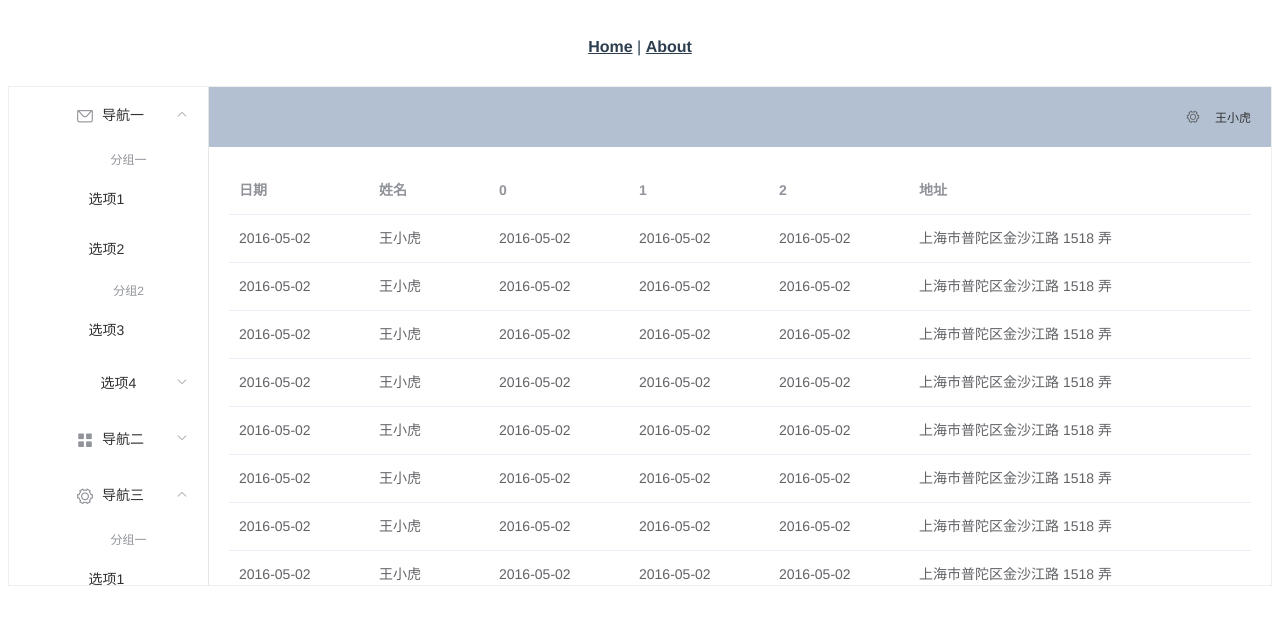
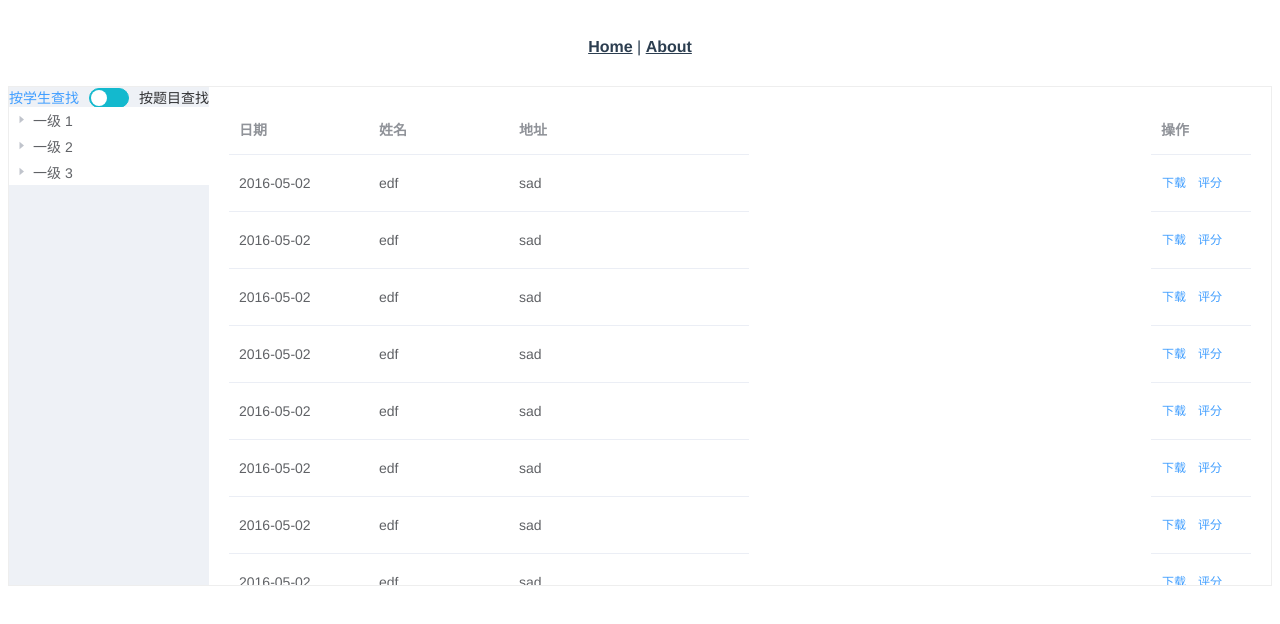
Before and after one commit to TouchFishBoys/WorkManagerClient, a Vue app: page /filelist in a window 1280 px wide. Shown: the top 624 px of the page. Built offline with nearby package versions, Linux system fonts and the light colour scheme.

Commit message:
add FileList(something wrong)

```diff
--- a/src/components/FileList.vue
+++ b/src/components/FileList.vue
@@ -1,83 +1,52 @@
 <template>
   <el-container style="height: 500px; border: 1px solid #eee">
     <el-aside width="200px" style="background-color: rgb(238, 241, 246)">
-      <el-menu :default-openeds="['1', '3']">
-        <el-submenu index="1">
-          <template slot="title"
-            ><i class="el-icon-message"></i>导航一</template
-          >
-          <el-menu-item-group>
-            <template slot="title">分组一</template>
-            <el-menu-item index="1-1">选项1</el-menu-item>
-            <el-menu-item index="1-2">选项2</el-menu-item>
-          </el-menu-item-group>
-          <el-menu-item-group title="分组2">
-            <el-menu-item index="1-3">选项3</el-menu-item>
-          </el-menu-item-group>
-          <el-submenu index="1-4">
-            <template slot="title">选项4</template>
-            <el-menu-item index="1-4-1">选项4-1</el-menu-item>
-          </el-submenu>
-        </el-submenu>
-        <el-submenu index="2">
-          <template slot="title"><i class="el-icon-menu"></i>导航二</template>
-          <el-menu-item-group>
-            <template slot="title">分组一</template>
-            <el-menu-item index="2-1">选项1</el-menu-item>
-            <el-menu-item index="2-2">选项2</el-menu-item>
-          </el-menu-item-group>
-          <el-menu-item-group title="分组2">
-            <el-menu-item index="2-3">选项3</el-menu-item>
-          </el-menu-item-group>
-          <el-submenu index="2-4">
-            <template slot="title">选项4</template>
-            <el-menu-item index="2-4-1">选项4-1</el-menu-item>
-          </el-submenu>
-        </el-submenu>
-        <el-submenu index="3">
-          <template slot="title"
-            ><i class="el-icon-setting"></i>导航三</template
-          >
-          <el-menu-item-group>
-            <template slot="title">分组一</template>
-            <el-menu-item index="3-1">选项1</el-menu-item>
-            <el-menu-item index="3-2">选项2</el-menu-item>
-          </el-menu-item-group>
-          <el-menu-item-group title="分组2">
-            <el-menu-item index="3-3">选项3</el-menu-item>
-          </el-menu-item-group>
-          <el-submenu index="3-4">
-            <template slot="title">选项4</template>
-            <el-menu-item index="3-4-1">选项4-1</el-menu-item>
-          </el-submenu>
-        </el-submenu>
-      </el-menu>
+      <div>
+        <el-switch
+          style="display: block"
+          v-model="form"
+          active-color="#13ce66"
+          inactive-color="#13b9ce"
+          :active-text="switchText1"
+          :inactive-text="switchText2"
+        >
+        </el-switch>
+      </div>
+      <el-tree
+        :data="menu"
+        :props="defaultProps"
+        accordion
+        @node-click="handleClickMenu"
+      ></el-tree>
     </el-aside>
 
     <el-container>
-      <el-header style="text-align: right; font-size: 12px">
-        <el-dropdown>
-          <i class="el-icon-setting" style="margin-right: 15px"></i>
-          <el-dropdown-menu slot="dropdown">
-            <el-dropdown-item>查看</el-dropdown-item>
-            <el-dropdown-item>新增</el-dropdown-item>
-            <el-dropdown-item>删除</el-dropdown-item>
-          </el-dropdown-menu>
-        </el-dropdown>
-        <span>王小虎</span>
-      </el-header>
-
       <el-main>
         <el-table :data="tableData">
-          <el-table-column prop="date" label="日期" width="140">
+          <el-table-column
+            v-for="header in tableHeader"
+            :key="header.key"
+            :property="header.key"
+            :label="header.col"
+            width="140"
+          >
           </el-table-column>
-          <el-table-column prop="name" label="姓名" width="120">
+          <el-table-column fixed="right" label="操作" width="100">
+            <template slot-scope="scope">
+              <el-button
+                @click="handleDownLoad(scope.row)"
+                type="text"
+                size="small"
+                >下载</el-button
+              >
+              <el-button
+                @click="handlePoint(scope.row)"
+                type="text"
+                size="small"
+                >评分</el-button
+              >
+            </template>
           </el-table-column>
-          <el-table-column prop="address" label="地址"> </el-table-column>
-          <p v-for="(index, header) in tableHeader" :key="index">
-            <el-table-column prop="date" :label="header" width="140">
-            </el-table-column>
-          </p>
         </el-table>
       </el-main>
     </el-container>
@@ -89,13 +58,95 @@ export default {
   data() {
     const item = {
         date: "2016-05-02",
-        name: "王小虎",
-        address: "上海市普陀区金沙江路 1518 弄"
+        name: "edf",
+        address: "sad"
       },
-      cols = ["日期", "姓名", "地址"];
+      MenuData = [
+        {
+          label: "一级 1",
+          children: [
+            {
+              label: "二级 1-1",
+              children: [
+                {
+                  label: "三级 1-1-1"
+                }
+              ]
+            }
+          ]
+        },
+        {
+          label: "一级 2",
+          children: [
+            {
+              label: "二级 2-1",
+              children: [
+                {
+                  label: "三级 2-1-1"
+                }
+              ]
+            },
+            {
+              label: "二级 2-2",
+              children: [
+                {
+                  label: "三级 2-2-1"
+                }
+              ]
+            }
+          ]
+        },
+        {
+          label: "一级 3",
+          children: [
+            {
+              label: "二级 3-1",
+              children: [
+                {
+                  label: "三级 3-1-1"
+                }
+              ]
+            },
+            {
+              label: "二级 3-2",
+              children: [
+                {
+                  label: "三级 3-2-1"
+                }
+              ]
+            }
+          ]
+        }
+      ],
+      form = 0,
+      switchText1 = "按题目查找",
+      switchText2 = "按学生查找",
+      defaultProps = {
+        children: "children",
+        label: "label"
+      },
+      header = [
+        {
+          col: "日期",
+          key: "date"
+        },
+        {
+          col: "姓名",
+          key: "name"
+        },
+        {
+          col: "地址",
+          key: "address"
+        }
+      ];
     return {
       tableData: Array(20).fill(item),
-      tableHeader: Array(3).fill(cols)
+      tableHeader: header,
+      menu: MenuData,
+      defaultProps: defaultProps,
+      form: form,
+      switchText1: switchText1,
+      switchText2: switchText2
     };
   }
 };
```
